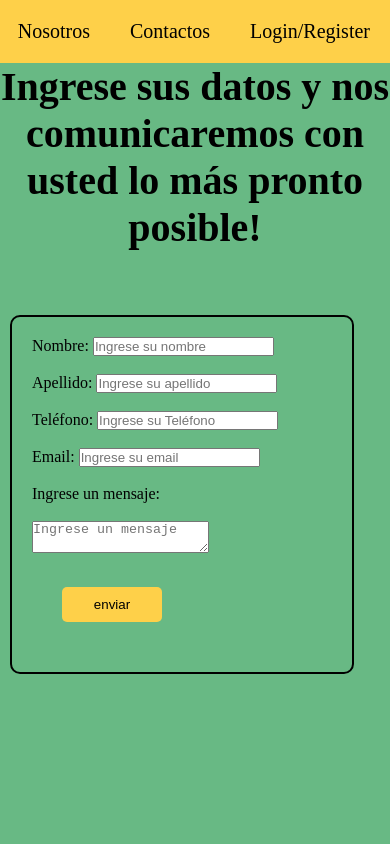
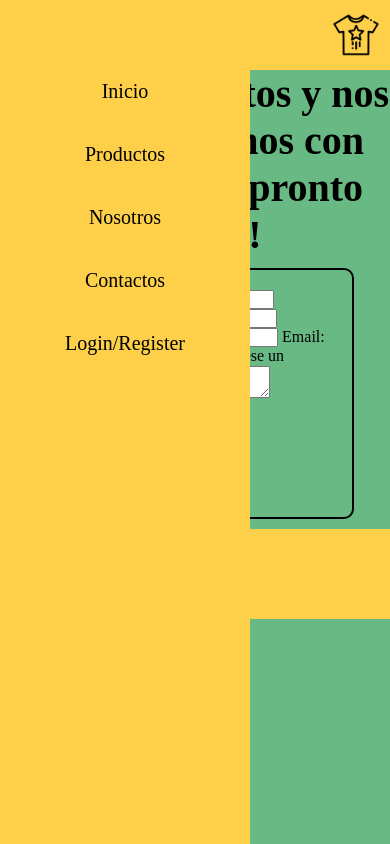
Before and after one commit to alejandromirandabrito/preentrega3, a plain HTML site: page pages/contactos.html in a window 390 px wide. Shown: the top 844 px of the page. Drawn offline with Linux system fonts and the light colour scheme.

Commit message:
hamburguesa

```diff
--- a/assets/css/style.css
+++ b/assets/css/style.css
@@ -3,17 +3,29 @@
     padding: 0;
 }
 /*inicio*/
+html, body{
+    overflow-x: hidden;
+}
 body{
     background-color:#68B984 ;
 }
 .logo{
-   width: 40px;
-   margin-right: 650px;
+   width: 48px;
+   margin: 10px;
+   position: absolute;
+   left: 10px;
 }
 .navbar {
 background-color: #FED049 ;
 position: sticky;
-top: 0px;
+display: flex;
+justify-content: center;
+}
+.navbar > .fa-bars{
+    display: none;
+}
+.navbar > ul > li{
+    position: relative;
 }
 .navbar > ul {
     list-style: none;
@@ -27,9 +39,41 @@ top: 0px;
     font-size: 20px;
     padding: 20px;
 }
+@media(max-width:750px){
+    .navbar{
+        justify-content: space-between;
+    }
+    .navbar > .fa-bars{
+        display: block;
+        font-size: 30px;
+        padding: 20px;
+    }
+    .navbar > .fa-bars:hover + ul{
+        left: 0;
+    }
+    .navbar > ul {
+        position: fixed;
+        flex-direction: column;
+        background-color: #FED049;
+        width: 250px;
+        height: 100vh;
+        justify-content: start;
+        padding-top: 60px;
+        align-items: center;
+        left: -300px;
+        transition: 0.3s;
+    }
+    .navbar > ul:hover{
+        left: 0;
+    }
+    .logo {
+        position: static;
+    }
+}
 
 .headerInicio{
     background-image: url(../img/row-of-fashionable-clothing-on-hangers.jpg);
+    background-size: cover;
     width: 100%;
     height: 500px;
     display: flex;
--- a/pages/contactos.html
+++ b/pages/contactos.html
@@ -6,89 +6,49 @@
     <meta name="viewport" content="width=device-width, initial-scale=1.0">
     <link rel="shortcut icon" href="../assets/img/t-shirt.png" type="image/x-icon">
     <link rel="stylesheet" href="../assets/css/style.css">
+    <link rel="stylesheet" href="https://cdnjs.cloudflare.com/ajax/libs/font-awesome/6.2.1/css/all.min.css" integrity="sha512-MV7K8+y+gLIBoVD59lQIYicR65iaqukzvf/nwasF0nqhPay5w/9lJmVM2hMDcnK1OnMGCdVK+iQrJ7lzPJQd1w==" crossorigin="anonymous" referrerpolicy="no-referrer" />
     <title>OversizeShop/Contactos</title>
-    <style>
-
-    </style>
 </head>
 <body>
     <nav class="navbar">
+        <i class="fa-regular fa-bars"></i>
         <ul>
-            <img class="logo" src="../assets/img/t-shirt.png" alt="">
             <li><a href="../index.html">Inicio</a></li>
             <li><a href="./productos.html">Productos</a></li>
             <li><a href="./nosotros.html">Nosotros</a></li>
             <li><a href="./contactos.html">Contactos</a></li>
             <li><a href="./login.html">Login/Register</a></li>
         </ul>
-
+        <img class="logo" src="../assets/img/t-shirt.png" alt="">
     </nav>
     <header>
     <h2 class="h2Contactos">Ingrese sus datos y nos comunicaremos con usted lo más pronto posible!<h2>
     </header>
-    <br>
-    <br>
-    <br>
-
     <main>
         <form class="formContactos" action="" method="get">
             <label>
                 Nombre:
                 <input type="text" name="nombre" placeholder="Ingrese su nombre" >
             </label>
-            <br>
-            <br>
             <label>
                 Apellido:
             <input type="text" name="apellido" placeholder="Ingrese su apellido">
             </label>
-            <br>
-            <br>
             <label>
                 Teléfono:
             <input type="number" name="dni" placeholder="Ingrese su Teléfono" >
             </label>
-            <br>
-            <br>
             <label>
                 Email:
                 <input type="email" name="email" placeholder="Ingrese su email" >
             </label>
-            <br>
-            <br>
             <label> Ingrese un mensaje:
-                <br>
-                <br>
-
                 <textarea name="mensaje" placeholder="Ingrese un mensaje" ></textarea>
             </label>
-            <br>
-
-
             <input class="tarjeta_btn" type="submit" value="enviar">
             </form>
 
     </main>
-    <aside>
-
-    </aside>
-    <br>
-    <br>
-    <br>
-    <br>
-    <br>
-    <br>
-    <br>
-    <br>
-    <br>
-    <br>
-    <br>
-    <br>
-    <br>
-
-
-
-
     <footer class="pie">
         <img class="logoFooter" src="../assets/img/t-shirt.png" alt="">
     </footer>
```
Also changed, not shown: index.html (+3 -5 lines), pages/login.html (+3 -2 lines), pages/nosotros.html (+3 -2 lines), pages/productos.html (+3 -2 lines).
